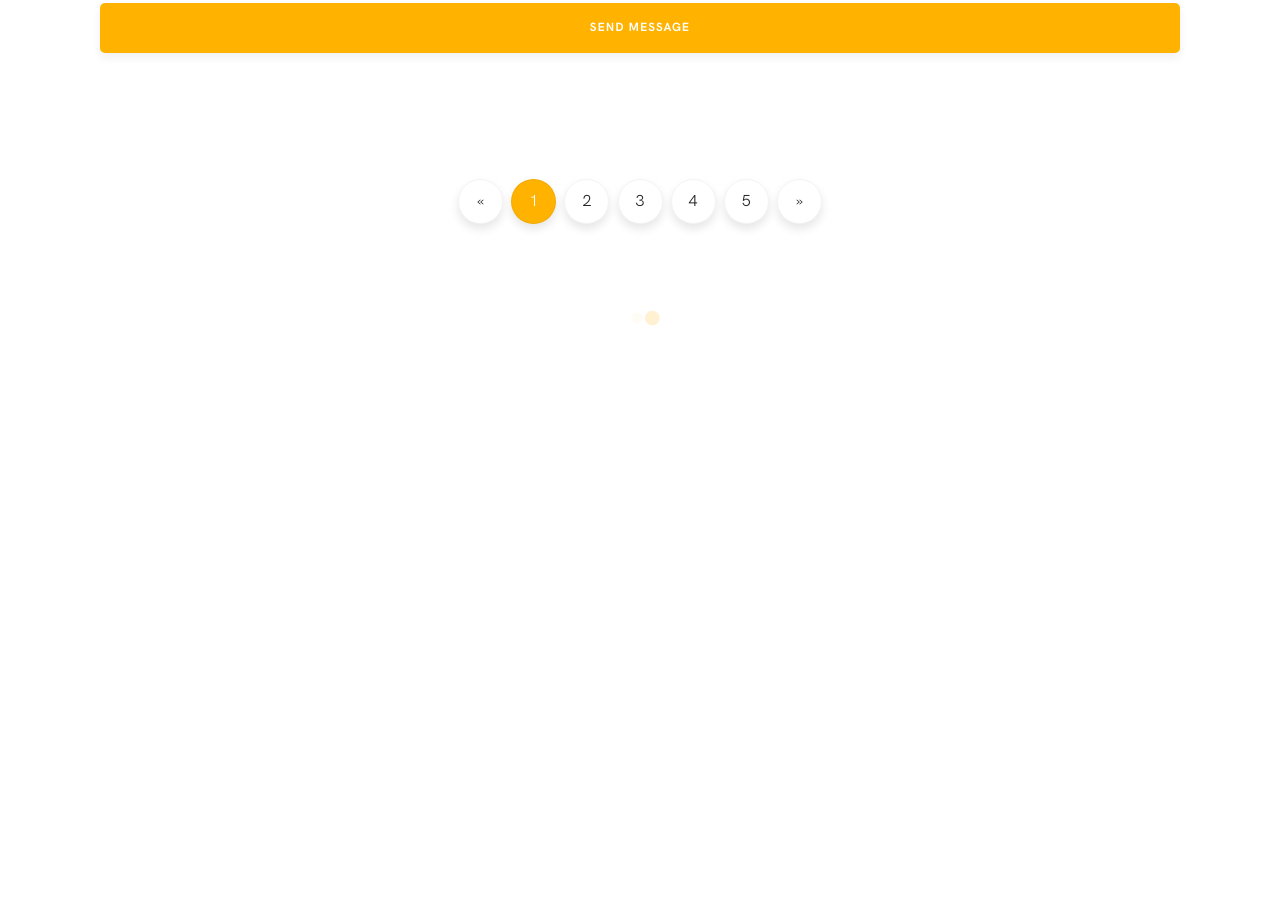
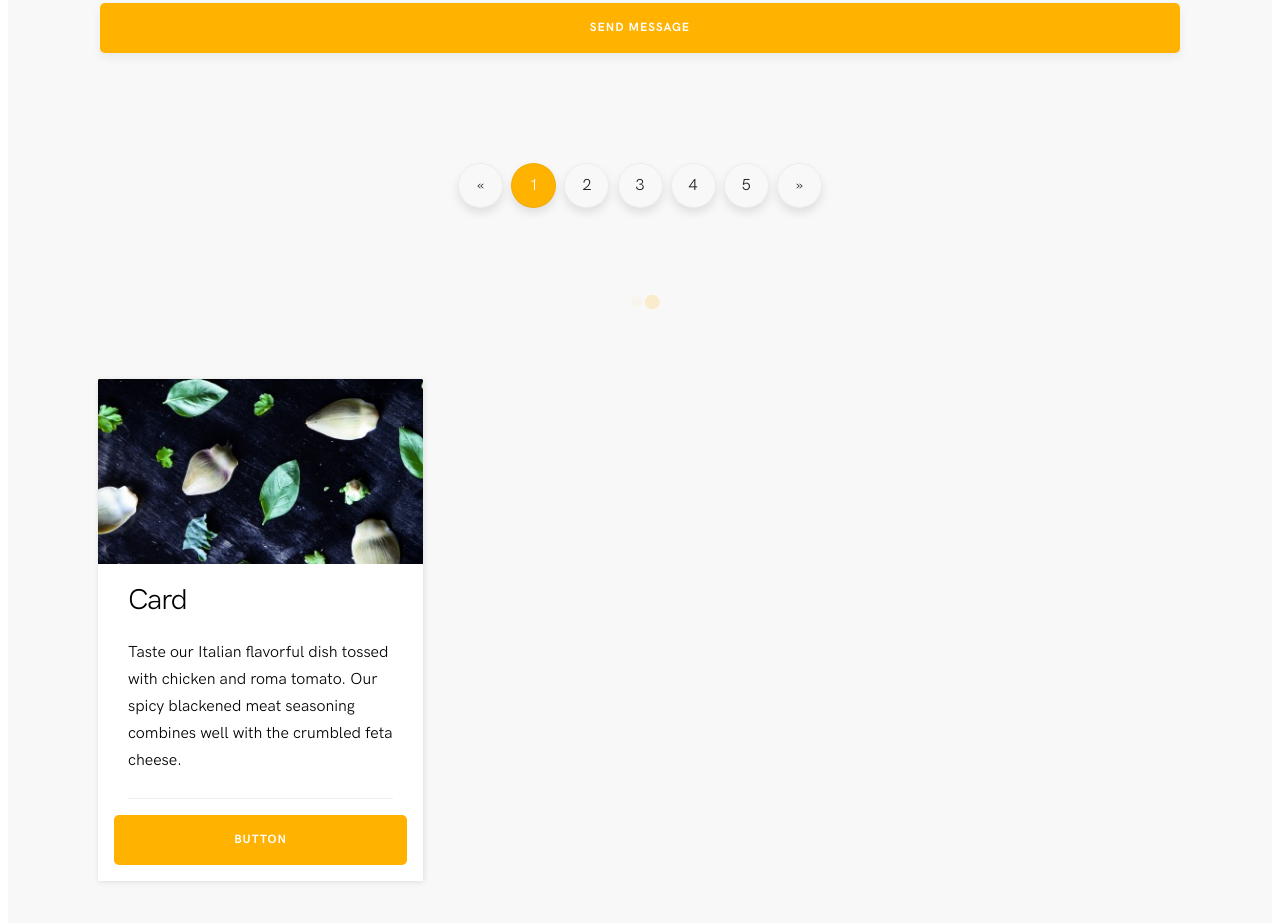
Before and after one commit to Nanasi-CSS/Nanasi-CSS, a plain HTML site: page index.html in a window 1280 px wide. Shown: the part 1273-2196 px from the top of the page. Before the commit the page ends 1676 px from the top, so only its background shows below. Drawn offline with Linux system fonts and the light colour scheme.

Commit message:
Added card component

```diff
--- a/css/nanasi.css
+++ b/css/nanasi.css
@@ -62,7 +62,7 @@ a:hover {
 .container {
     position: relative;
     z-index: 0;
-    background: #fff;
+    background: #f8f8f8;
 }
 
 .container {
@@ -311,7 +311,7 @@ h5,
 h6 {
     font-weight: normal;
     letter-spacing: -.1rem;
-    margin-bottom: 2.0rem;
+    margin-bottom: 1.0rem;
     margin-top: 0;
 }
 
@@ -443,7 +443,7 @@ pre,
 ol,
 ul,
 dl {
-    margin-bottom: 2.5rem;
+    margin-bottom: 1.5rem;
 }
 
 fieldset {
@@ -467,8 +467,7 @@ Input
 .ns-input,
 .ns-select,
 .ns-textarea {
-    border: 1px solid #e7e7e7;
-    box-shadow: inset 0 1px 2px rgba(0, 0, 0, 0.05);
+    border: 1px solid #dddada;
     display: block;
     padding: 0.8em;
     vertical-align: middle;
@@ -477,7 +476,7 @@ Input
     font-weight: 700;
     font-family: 'HK Grotesk', sans-serif;
     color: #656565;
-    background-color: #fcfcfc;
+    background-color: #fff0;
     margin: 10px 10px 15px 0;
 }
 
@@ -560,6 +559,72 @@ Radio
 
 .radio input[type="radio"] + .radio-label:empty:before {
     margin-right: 0;
+}
+
+
+/*
+==========================================
+Card
+==========================================
+*/
+.cards_item {
+    display: flex;
+    margin-top: 0;
+}
+
+.no-flexbox .cards_item {
+    float: left;
+}
+
+@media screen and (min-width: 42em) and (max-width: 60em) {
+    .cards_item {
+        width: 50%;
+    }
+
+    .no-flexbox .cards_item:nth-child(2n+1) {
+        clear: both;
+    }
+}
+
+@media screen and (min-width: 60em) {
+    .cards_item {
+        width: 30%;
+    }
+
+    .no-flexbox .cards_item:nth-child(3n+1) {
+        clear: both;
+    }
+}
+
+.card {
+    display: flex;
+    flex-direction: column;
+    background-color: #fff;
+    border: 0 solid #eee;
+    border-radius: 0;
+    box-shadow: -1px 1px 2px rgba(225, 225, 225, 0.3), 1px 1px 6px rgba(0, 0, 0, .1);
+}
+
+.card_image img {
+    width: 100%;
+    border-top-left-radius: 0;
+    border-top-right-radius: 0;
+}
+
+
+.card_content {
+    display: flex;
+    flex: 1 0 auto;
+    flex-direction: column;
+    border-bottom: 1px solid #eee;
+    margin-left: 30px;
+    margin-right: 30px;
+    margin-top: 10px;
+}
+
+.card_content p {
+    flex: 1 0 auto;
+    line-height: 27px;
 }
 
 
--- a/index.html
+++ b/index.html
@@ -158,6 +158,7 @@
         </div>
 
         <hr>
+
         <div class="container">
             <div class="ns-preloader">
                 <svg width="39" height="16" viewBox="0 0 39 16" xmlns="http://www.w3.org/2000/svg" class="seq-preload-indicator">
@@ -169,8 +170,30 @@
                 </svg>
             </div>
         </div>
+
         <hr>
 
+        <div class="container">
+            <div class="cards_item">
+                <div class="card">
+                    <div class="card_image">
+                        <img src="docs/images/img_leaves.jpg" />
+                    </div>
+                    <div class="card_content">
+                        <h5>Card</h5>
+                        <p>Taste our Italian flavorful dish tossed with chicken and
+                            roma tomato. Our spicy blackened meat seasoning
+                            combines well with the crumbled feta cheese. </p>
+                    </div>
+
+                    <div class="column">
+                        <a class="btn ns-btn lg-btn" href="javascript:void(0);">BUTTON</a>
+                    </div>
+                </div>
+            </div>
+        </div>
+
+        <hr>
 
     </div>
 
```
Also changed, not shown: docs/images/img_leaves.jpg (added).
